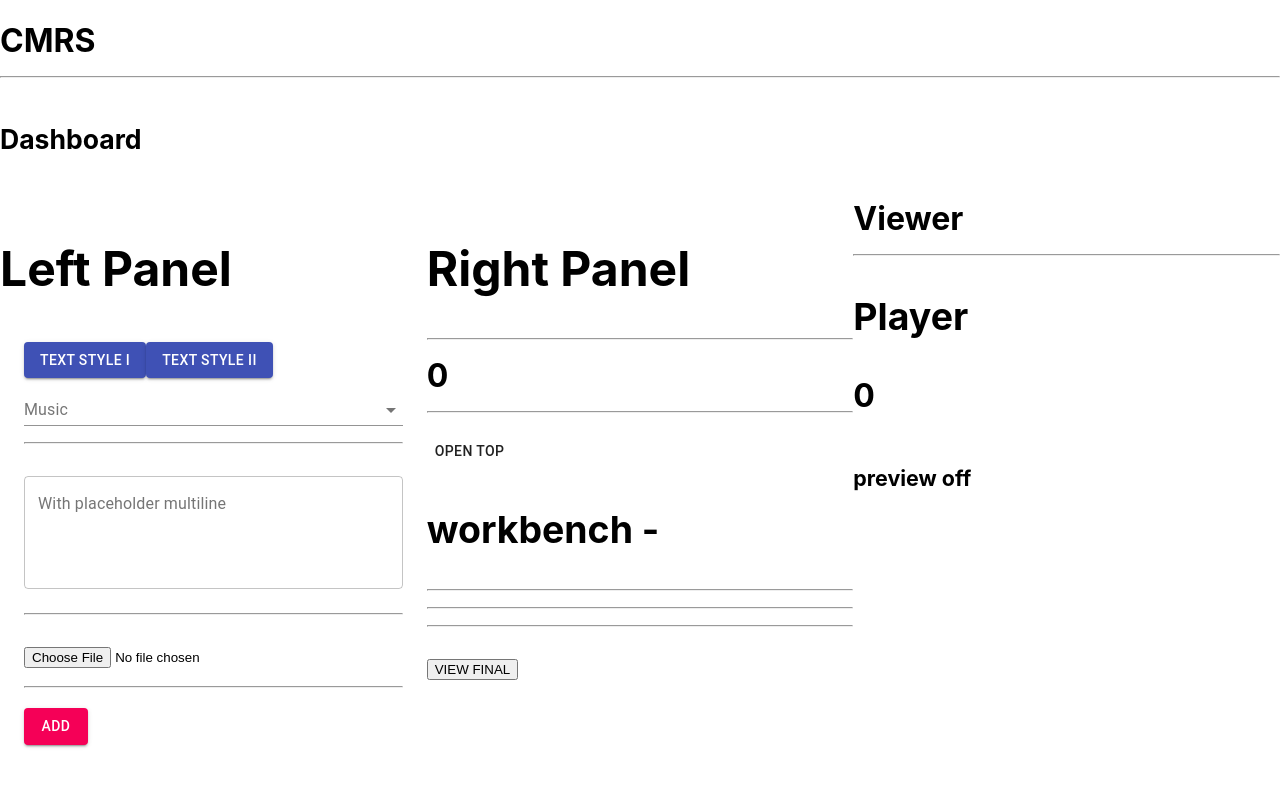
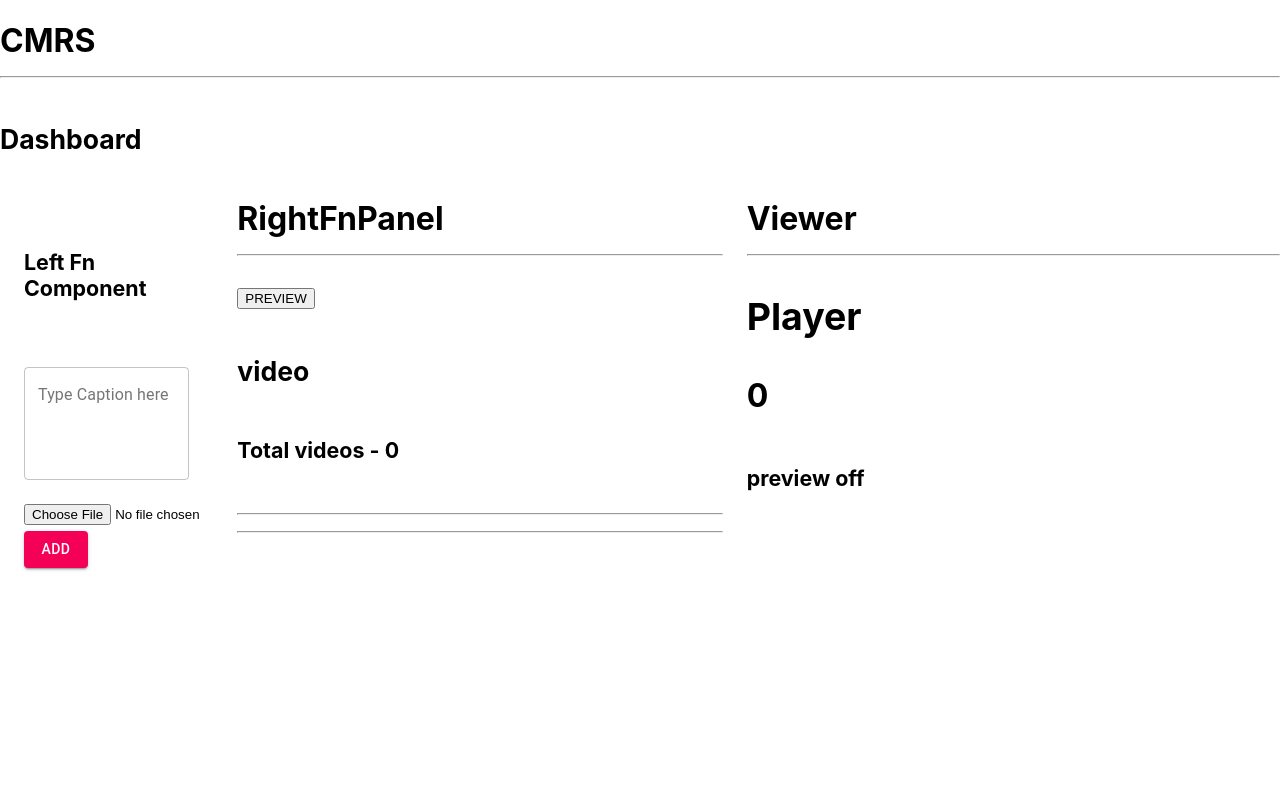
Before and after one commit to clickingmouse/cmrs, a React (Create React App) app: page / in a window 1280 px wide. Shown: the top 797 px of the page. Built offline with nearby package versions, Linux system fonts and the light colour scheme.

Commit message:
reworked right panel

```diff
--- a/src/components/Dashboard.js
+++ b/src/components/Dashboard.js
@@ -5,6 +5,7 @@ import Grid from "@material-ui/core/Grid";
 import Player from "./player/Player";
 import PlayerClassComponent from "./player/PlayerClassComponent";
 import LeftFnPanel from "./leftPanel/LeftFnPanel";
+import RightFnPanel from "./rightPanel/RightFnPanel";
 class Dashboard extends Component {
   constructor(props) {
     super(props);
@@ -53,16 +54,19 @@ class Dashboard extends Component {
       <div>
         <h5>Dashboard</h5>
         <Grid container>
-          <Grid item sm={4}>
-            <LeftPanel x={this.something} onSubmit={this.handleSubmit} />
+          <Grid item sm={2}>
+            {/*<LeftPanel x={this.something} onSubmit={this.handleSubmit} />*/}
             <LeftFnPanel onSubmit={this.handleSubmit} />
           </Grid>
 
-          <Grid item sm={4}>
+          <Grid item sm={5}>
+            <RightFnPanel stream={this.state.stream} onPlay={this.handlePlay} />
+            {/*
             <RightPanel stream={this.state.stream} onPlay={this.handlePlay} />
+            */}
           </Grid>
 
-          <Grid item sm={4}>
+          <Grid item sm={5}>
             Viewer
             <hr />
             <Player play={this.state.play} />
--- a/src/components/leftPanel/LeftFnPanel.js
+++ b/src/components/leftPanel/LeftFnPanel.js
@@ -47,8 +47,8 @@ const LeftFnPanel = props => {
 
   return (
     <div>
-      <h6>Left Functional Component</h6>
       <Container>
+        <h6>Left Fn Component</h6>
         <form
           onSubmit={e => {
             e.preventDefault();
@@ -71,7 +71,7 @@ const LeftFnPanel = props => {
         >
           <TextField
             id="caption"
-            label="With placeholder multiline"
+            label="Type Caption here"
             placeholder="Placeholder"
             fullWidth
             multiline
--- /dev/null
+++ b/src/components/rightPanel/RightFnPanel.js
@@ -0,0 +1,18 @@
+import React from "react";
+import Container from "@material-ui/core/Container";
+import Divider from "@material-ui/core/Divider";
+import WorkBench2 from "./WorkBench2";
+const RightFnPanel = props => {
+  return (
+    <div>
+      <Container>
+        <f6>RightFnPanel</f6>
+        <hr />
+        <button onClick={props.onPlay}>PREVIEW</button>
+        <WorkBench2 stream={props.stream} />
+      </Container>
+    </div>
+  );
+};
+
+export default RightFnPanel;
--- /dev/null
+++ b/src/components/rightPanel/WorkBench2.js
@@ -0,0 +1,39 @@
+import React from "react";
+import Button from "@material-ui/core/Button";
+import Grid from "@material-ui/core/Grid";
+import CaptionEditor from "./CaptionEditor";
+import Preload from "./Preload";
+import Typography from "@material-ui/core/Typography";
+import { Divider } from "@material-ui/core";
+export default function WorkBench2(props) {
+  const { stream } = props;
+  return (
+    <div>
+      <h5>video</h5>
+      <h6>Total videos - {props.stream.length}</h6>
+      <hr />
+      <hr />
+      {stream &&
+        stream.map((item, index) => {
+          return (
+            <Grid container key={index}>
+              <Typography>clip - {index + 1} -</Typography>
+              <Divider />
+
+              <Grid item xs={12}>
+                <Preload source={item.mediaUrl} />
+                <CaptionEditor text={item.caption} />
+                <Typography>Caption Position</Typography>
+                <Button>TOP</Button>
+                <Button>LEFT</Button>
+                <Button>RIGHT</Button>
+                <Button>BOTTOM</Button>
+                <Button>Timer</Button>
+                <Button>DEL</Button>
+              </Grid>
+            </Grid>
+          );
+        })}
+    </div>
+  );
+}
```
